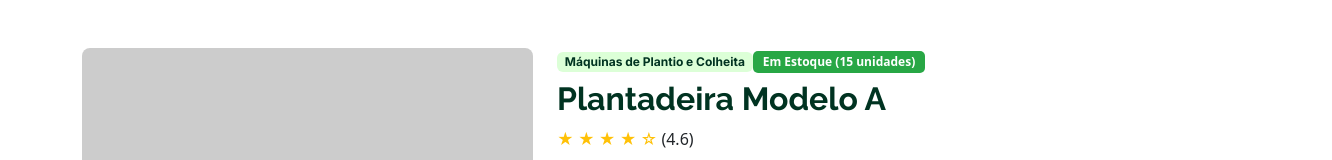
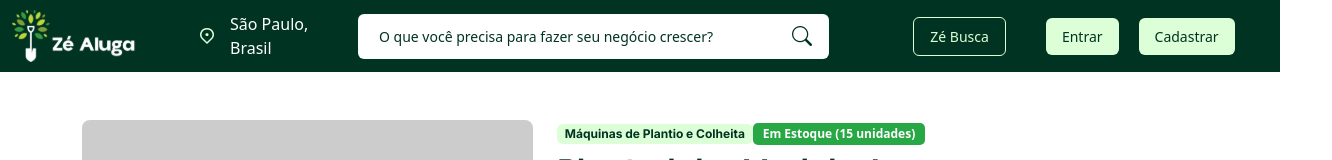
Before and after one commit to roanfersa/ze-aluga-agro, a React (Vite) app: page /produto/1 in a window 1280 px wide. Shown: the top 160 px of the page, 1332 px wide, since content can reach past the window. Built offline with nearby package versions, Linux system fonts and the light colour scheme.

Commit message:
Consertar search e header e footer na página de produto

```diff
--- a/src/core/components/header_component.jsx
+++ b/src/core/components/header_component.jsx
@@ -129,7 +129,7 @@ function HeaderComponent() {
     <div id="header" className="container-fluid bg-custom-primary text-white">
       <div className="w-100 py-3 d-flex align-items-center justify-content-between">
         {/* Logo e Localização */}
-        <div className="d-flex align-items-center">
+        <div className="d-flex align-items-center col-md-3">
           <Link to="/">
             <img
               id="logo"
@@ -149,8 +149,9 @@ function HeaderComponent() {
         </div>
 
         {/* Campo de Busca */}
-        <div className="col-md-6 d-flex px-2" ref={searchRef}>
-          <div className="input-group position-relative w-100">
+        <div className="col-md-5" ref={searchRef}>
+          <div className="d-flex position-relative">
+            <div className="input-group">
               <input
                 ref={inputRef}
                 type="text"
@@ -163,7 +164,7 @@ function HeaderComponent() {
                 onFocus={() => searchTerm.length >= 2 && setShowResults(true)}
               />
               <button
-              className="input-group-text bg-white border-0"
+                className="btn bg-white border-start-0"
                 onClick={() => inputRef.current?.focus()}
               >
                 {loading ? (
@@ -241,9 +242,10 @@ function HeaderComponent() {
               )}
             </div>
           </div>
+        </div>
 
         {/* Ícones e Usuário */}
-        <div className="d-flex align-items-center">
+        <div className="d-flex align-items-center col-md-4">
           <div className="dropdown me-2">
             <Link
               to="/advance_search"
--- a/src/pages/ProductPage.jsx
+++ b/src/pages/ProductPage.jsx
@@ -5,6 +5,8 @@ import 'flatpickr/dist/themes/light.css';
 import '../styles/css/product_page.css';
 import { ProductModel } from '../models/products/product_model';
 import productsData from '../data/products.json';
+import HeaderComponent from '../core/components/header_component';
+import FooterComponent from '../core/components/footer_component';
 
 const ProductPage = () => {
   const { id } = useParams();
@@ -103,6 +105,8 @@ const ProductPage = () => {
     : [getThumbnailUrl(defaultImage)];
 
   return (
+    <>
+      <HeaderComponent />
       <div className="container my-5">
         <div className="row">
           {/* Seção de Imagens */}
@@ -253,6 +257,8 @@ const ProductPage = () => {
           </div>
         </div>
       </div>
+      <FooterComponent />
+    </>
   );
 };
 
--- a/src/styles/css/header.css
+++ b/src/styles/css/header.css
@@ -294,68 +294,70 @@ html, body, #root {
 #header #location:hover {
   background-color: rgba(220, 255, 215, 0.1);
 }
-#header .col-md-6.d-flex {
-  max-width: 580px;
-  flex: 1;
-  height: 44px;
-  margin: 0 2rem;
+#header .col-md-5 {
+  position: relative;
 }
-#header .input-group {
-  width: 100%;
-  height: 100%;
+#header .col-md-5 .input-group {
+  position: relative;
+  width: 90%;
+  height: 45px;
   background: #fff;
   border-radius: 6px;
-  overflow: hidden;
-  transition: all 0.2s ease;
   border: 1px solid rgba(220, 255, 215, 0.2);
 }
-#header .input-group:focus-within {
-  border-color: #DCFFD7;
-  box-shadow: 0 0 0 2px rgba(220, 255, 215, 0.1);
+#header .col-md-5 .input-group:focus-within {
+  border: 1px solid rgba(220, 255, 215, 0.2);
 }
-#header #search-input {
-  height: 100%;
-  width: 100%;
-  border: none !important;
-  background: #fff !important;
-  padding: 0 16px;
+#header .col-md-5 .input-group .form-control {
+  position: absolute;
+  top: 0;
+  left: 0;
+  width: calc(100% - 52px);
+  height: 20px;
+  border: none;
+  background: #fff;
+  padding: 0 1.25rem;
   font-size: 14px;
-  color: #000 !important;
+  color: #000;
+  line-height: 48px;
+  display: block;
 }
-#header #search-input:focus {
+#header .col-md-5 .input-group .form-control:focus {
   outline: none;
   box-shadow: none;
+  border: none;
 }
-#header #search-input::placeholder {
+#header .col-md-5 .input-group .form-control::placeholder {
   color: rgba(0, 0, 0, 0.5);
   font-size: 14px;
+  line-height: 48px;
 }
-#header .input-group-text {
-  width: 44px;
+#header .col-md-5 .input-group .btn {
+  position: absolute;
+  top: 0;
+  right: 0;
+  width: 52px;
   height: 100%;
-  border: none !important;
-  background: #fff !important;
   padding: 0;
-  cursor: pointer;
-  display: flex;
-  align-items: center;
-  justify-content: center;
-  border-left: 1px solid rgba(220, 255, 215, 0.1);
-  transition: all 0.2s ease;
+  border: none;
+  background: #DCFFD7;
+  transition: background-color 0.2s ease;
+  display: grid;
+  place-items: center;
 }
-#header .input-group-text i {
-  color: #DCFFD7;
-  font-size: 18px;
-  transition: transform 0.2s ease;
+#header .col-md-5 .input-group .btn i {
+  color: #003321;
+  font-size: 20px;
+  line-height: 1;
 }
-#header .input-group-text i.rotating {
+#header .col-md-5 .input-group .btn i.rotating {
   animation: rotate 1s linear infinite;
 }
-#header .input-group-text:hover {
-  background: rgba(220, 255, 215, 0.05) !important;
+#header .col-md-5 .input-group .btn:hover {
+  background: rgb(184.3, 255, 174.2);
 }
-#header .input-group-text:hover i {
-  transform: scale(1.1);
+#header .col-md-5 .input-group .btn:active {
+  background: rgb(166.45, 255, 153.8);
 }
 #header #logs {
   display: flex;
--- a/src/styles/sass/header.scss
+++ b/src/styles/sass/header.scss
@@ -62,65 +62,65 @@
   }
 
   // Campo de Busca
-  .col-md-6.d-flex {
-    max-width: 580px;
-    flex: 1;
-    height: 44px;
-    margin: 0 2rem;
-  }
+  .col-md-5 {
+    position: relative;
 
     .input-group {
-    width: 100%;
-    height: 100%;
+      position: relative;
+      width: 90%;
+      height: 45px;
       background: #fff;
       border-radius: 6px;
-    overflow: hidden;
-    transition: all 0.2s ease;
       border: 1px solid rgba($secondary-color, 0.2);
 
       &:focus-within {
-      border-color: $secondary-color;
-      box-shadow: 0 0 0 2px rgba($secondary-color, 0.1);
-    }
+        border: 1px solid rgba($secondary-color, 0.2);
       }
 
-  #search-input {
-    height: 100%;
-    width: 100%;
-    border: none !important;
-    background: #fff !important;
-    padding: 0 16px;
+      .form-control {
+        position: absolute;
+        top: 0;
+        left: 0;
+        width: calc(100% - 52px);
+        height: 20px;
+        border: none;
+        background: #fff;
+        padding: 0 1.25rem;
         font-size: 14px;
-    color: $text-dark !important;
+        color: $text-dark;
+        line-height: 48px;
+        display: block;
 
         &:focus {
           outline: none;
           box-shadow: none;
+          border: none;
         }
 
         &::placeholder {
           color: rgba($text-dark, 0.5);
           font-size: 14px;
+          line-height: 48px;
         }
       }
 
-  .input-group-text {
-    width: 44px;
+      .btn {
+        position: absolute;
+        top: 0;
+        right: 0;
+        width: 52px;
         height: 100%;
-    border: none !important;
-    background: #fff !important;
         padding: 0;
-    cursor: pointer;
-    display: flex;
-    align-items: center;
-    justify-content: center;
-    border-left: 1px solid rgba($secondary-color, 0.1);
-    transition: all 0.2s ease;
+        border: none;
+        background: $secondary-color;
+        transition: background-color 0.2s ease;
+        display: grid;
+        place-items: center;
 
         i {
-      color: $secondary-color;
-      font-size: 18px;
-      transition: transform 0.2s ease;
+          color: $primary-color;
+          font-size: 20px;
+          line-height: 1;
 
           &.rotating {
             animation: rotate 1s linear infinite;
@@ -128,9 +128,12 @@
         }
 
         &:hover {
-      background: rgba($secondary-color, 0.05) !important;
-      i {
-        transform: scale(1.1);
+          background: darken($secondary-color, 8%);
+        }
+
+        &:active {
+          background: darken($secondary-color, 12%);
+        }
       }
     }
   }
```
Also changed, not shown: 1 other file (tests, documents, lock files or other folders). Lines whose indentation alone changed are shown as unchanged.
